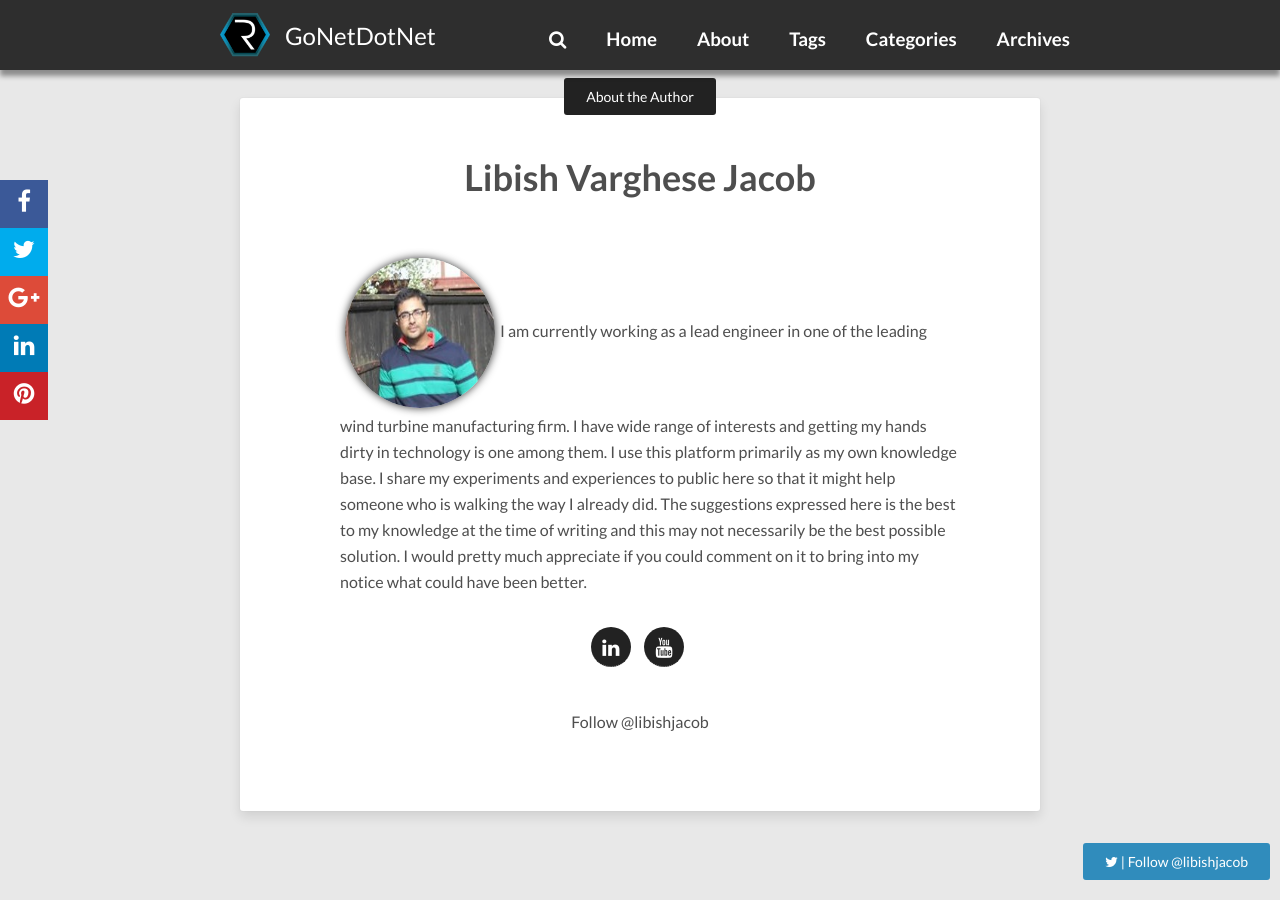
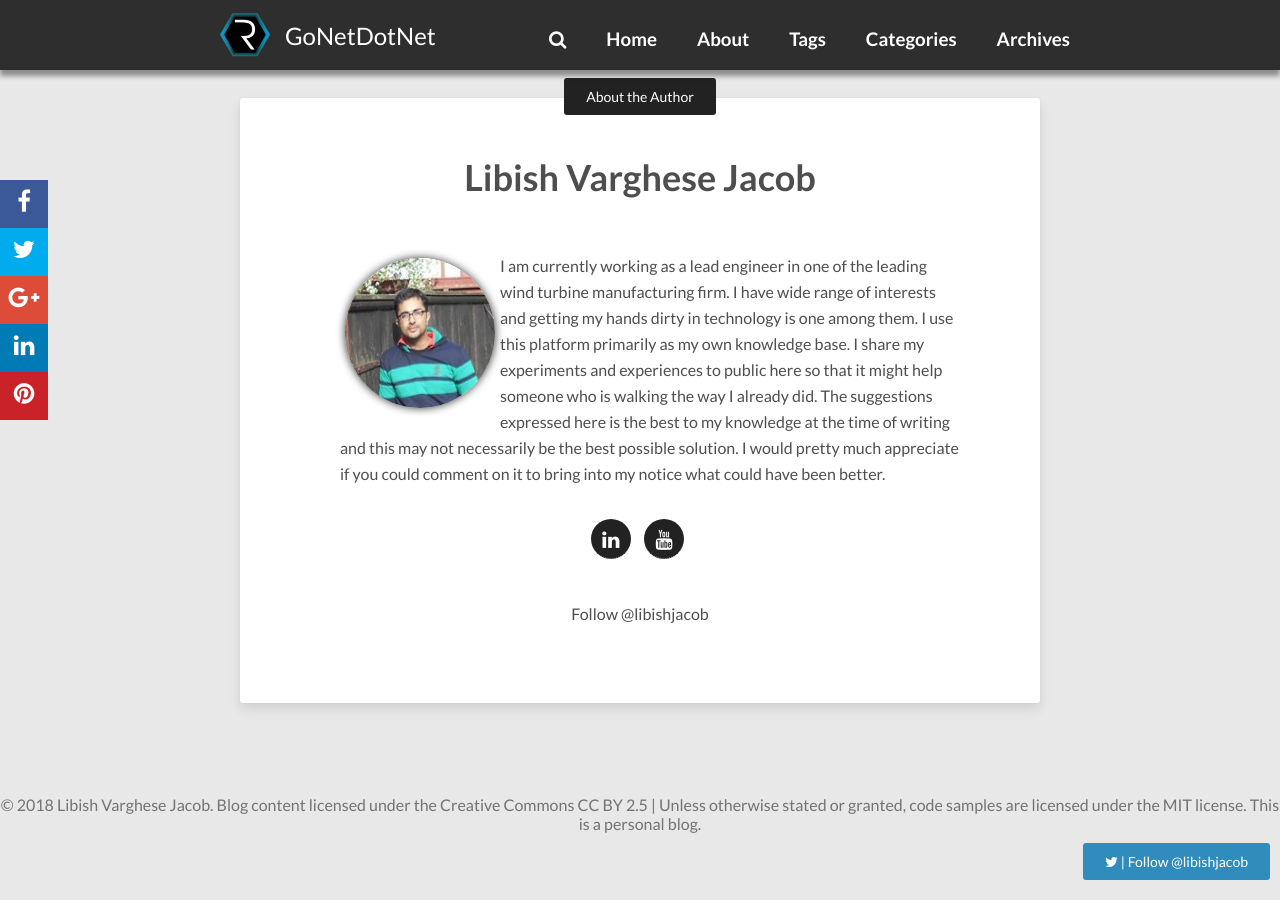
Before and after one commit to libish-jacob/Blog, a Jekyll site: the page built from _posts/2018-04-11-test-post-with-title.md, in a window 1280 px wide and 900 px high, scrolled down 1116 px. Built offline with Jekyll 4.4.1, drawn with Linux system fonts in a browser that asks for light colours; nearby versions of some CDN libraries; comment, search, counter and statistics services are not loaded.

Commit message:
author html edited
author html edited

```diff
--- a/_includes/author.html
+++ b/_includes/author.html
@@ -5,7 +5,7 @@
   <div class="read-more-content author-info">
     <h3>{{site.owner.name}}</h3>
     <div class="author-container">
-      <p align="left" class="author-bio"><img class="author-img" src="{{site.url}}/{{site.owner.avatar}}" alt="{{site.owner.name}}" />{{site.owner.bio}}</p>
+      <p align="left" class="author-bio"><img align="left" class="author-img" src="{{site.url}}/{{site.owner.avatar}}" alt="{{site.owner.name}}" />{{site.owner.bio}}</p>
     </div>
     <div class="author-share">
       <ul class="list-inline social-buttons">
```
